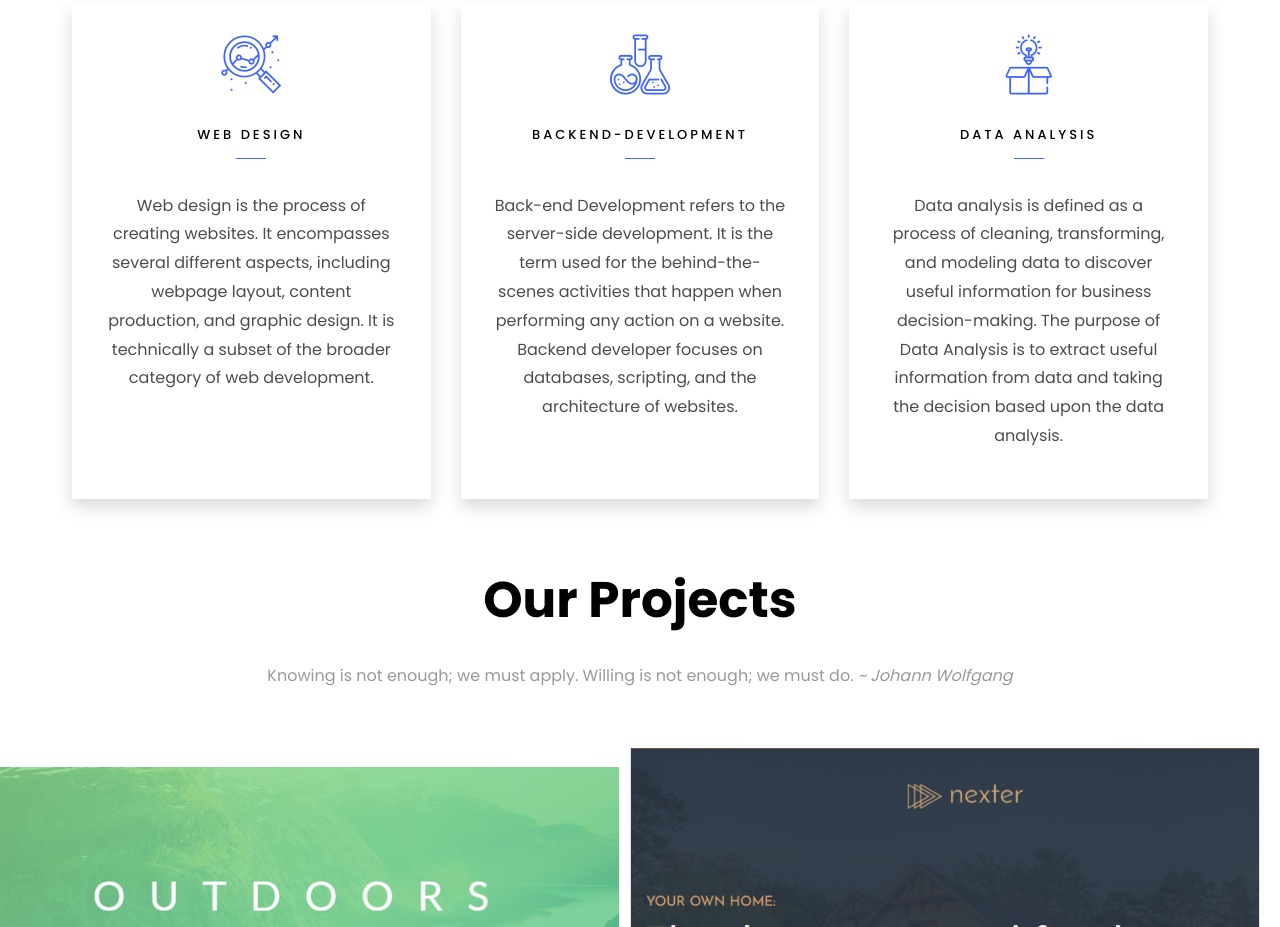
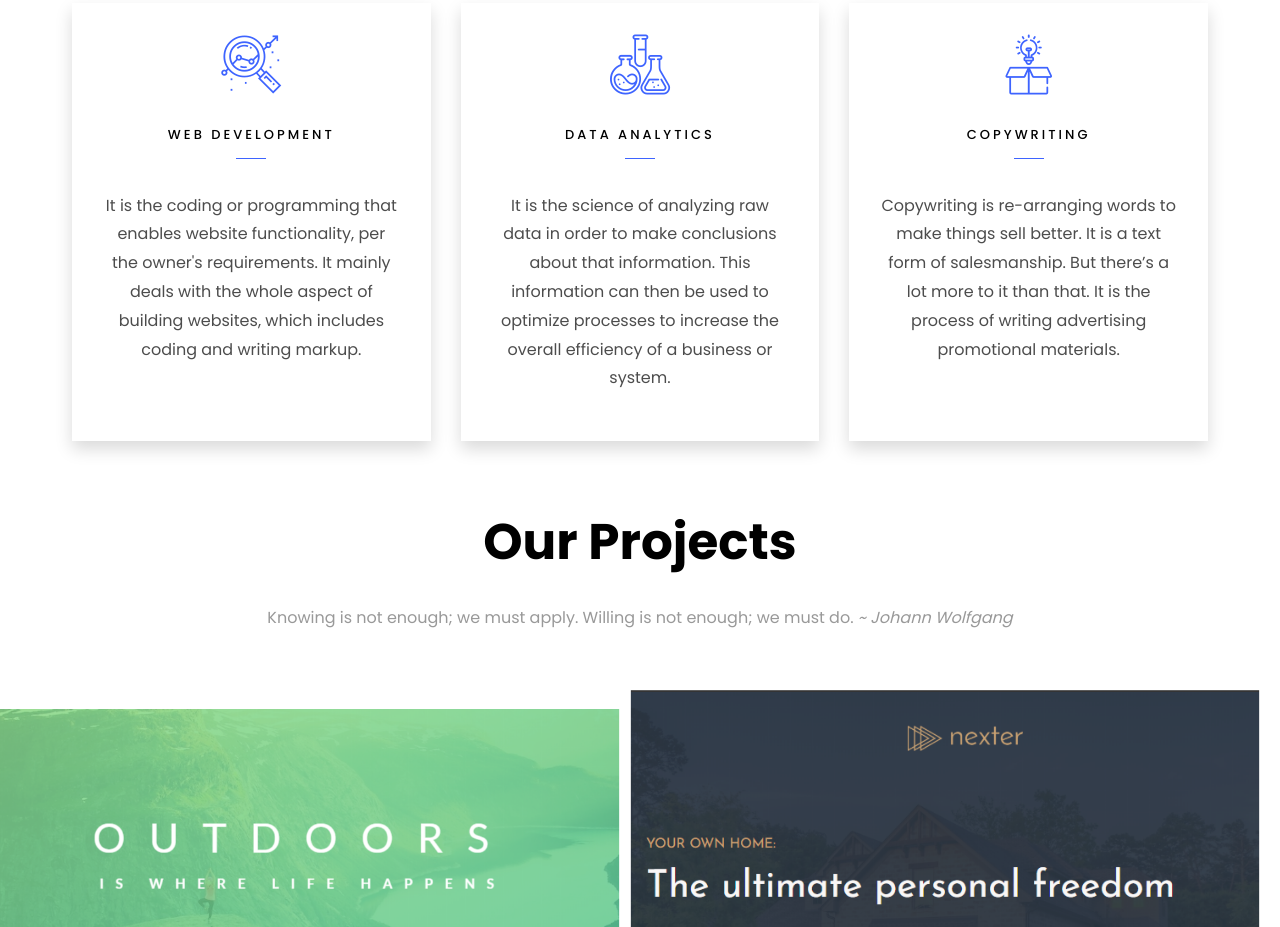
Before and after one commit to proffdeep/mtPortfolio, a plain HTML site: page index.html in a window 1280 px wide. Shown: the part 2535-3462 px from the top of the page. Drawn offline with Linux system fonts and the light colour scheme; files whose address does not match are found by name.

Commit message:
third commit

```diff
--- a/index.html
+++ b/index.html
@@ -354,10 +354,10 @@
 								<i class="flaticon-analysis"></i>
 							</span>
 							<div class="desc">
-								<h3 class="mb-5">Web Design</h3>
-								<p>Web design is the process of creating websites. It encompasses several different aspects, including webpage layout,
-								content production, and graphic design.
-								It is technically a subset of the broader category of web development.</p>
+								<h3 class="mb-5">Web Development</h3>
+								<p>It is the coding or programming that enables website functionality, per the owner's
+									requirements. It mainly deals with the whole aspect of building websites, which includes coding and
+									writing markup.</p>
 
 							</div>
 						</span>
@@ -368,10 +368,10 @@
 								<i class="flaticon-flasks"></i>
 							</span>
 							<div class="desc">
-								<h3 class="mb-5">Backend-Development</h3>
-								<p>Back-end Development refers to the server-side development. It is the term used for the behind-the-scenes activities
-								that happen when performing any action on a website. Backend developer focuses on databases, scripting, and the
-								architecture of websites.</p>
+								<h3 class="mb-5">Data Analytics</h3>
+								<p>It is the science of analyzing raw data in order to make conclusions about that information.
+									This information can then be used to optimize processes to increase the overall efficiency of a business or
+									system.</p>
 							</div>
 						</a>
 					</div>
@@ -381,10 +381,9 @@
 								<i class="flaticon-ideas"></i>
 							</span>
 							<div class="desc">
-								<h3 class="mb-5">Data Analysis</h3>
-								<p>Data analysis is defined as a process of cleaning, transforming, and modeling data to discover useful information for
-								business decision-making. The purpose of Data Analysis is to extract useful information from data and taking the
-								decision based upon the data analysis.</p>
+								<h3 class="mb-5">Copywriting</h3>
+								<p>Copywriting is re-arranging words to make things sell better. It is a text form of salesmanship. But there’s
+									a lot more to it than that. It is the process of writing advertising promotional materials.</p>
 							</div>
 						</a>
 					</div>
```
